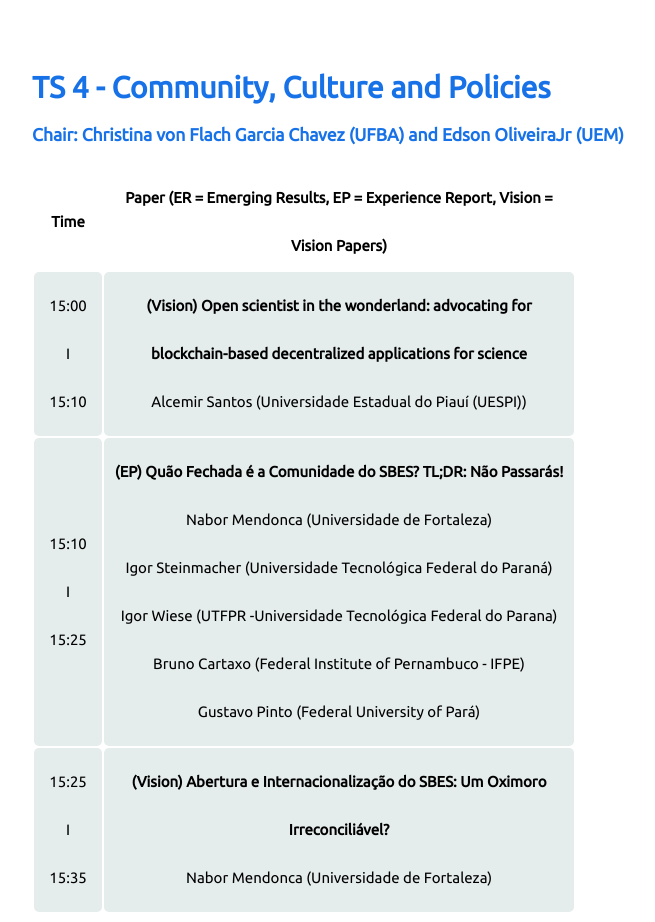
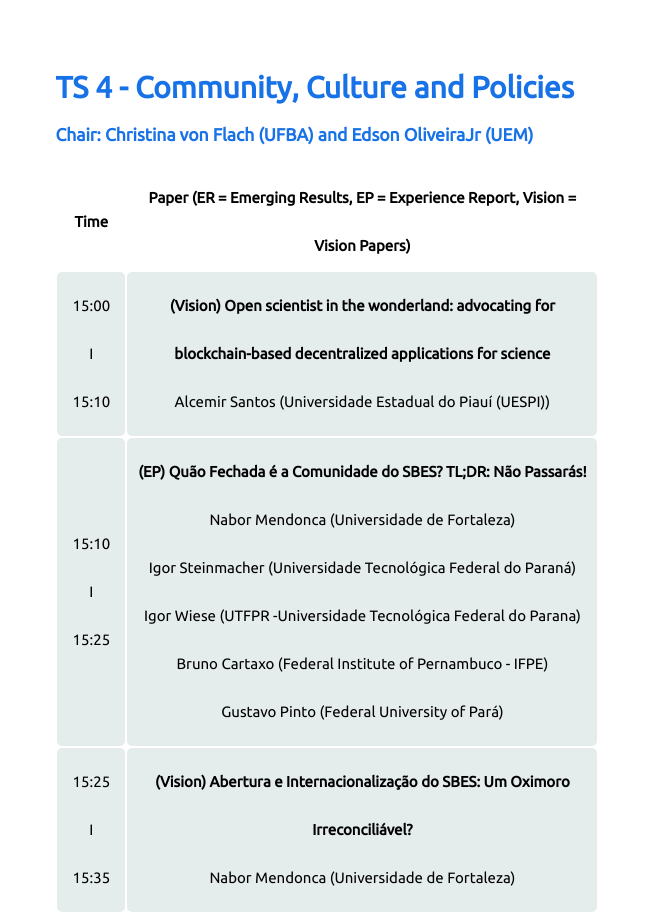
Before and after one commit to opensciense/opensciense2021, a plain HTML site: page program.html in a window 1280 px wide. Shown: the part 4704-5626 px from the top of the page, without its empty margins (328-983 px from the left). Drawn offline with Linux system fonts and the light colour scheme.

Commit message:
Update program.html

```diff
--- a/program.html
+++ b/program.html
@@ -206,7 +206,7 @@
 
 				<div id="dates">
                     <h1><a id="TS4">TS 4 - Community, Culture and Policies</a></h1>
-					<h3><a id="TS1">Chair: Christina von Flach Garcia Chavez (UFBA) and Edson OliveiraJr (UEM)</a></h3>
+					<h3><a id="TS1">Chair: Christina von Flach (UFBA) and Edson OliveiraJr (UEM)</a></h3>
                     <table>
                         <tbody>
 							<tr>
```
